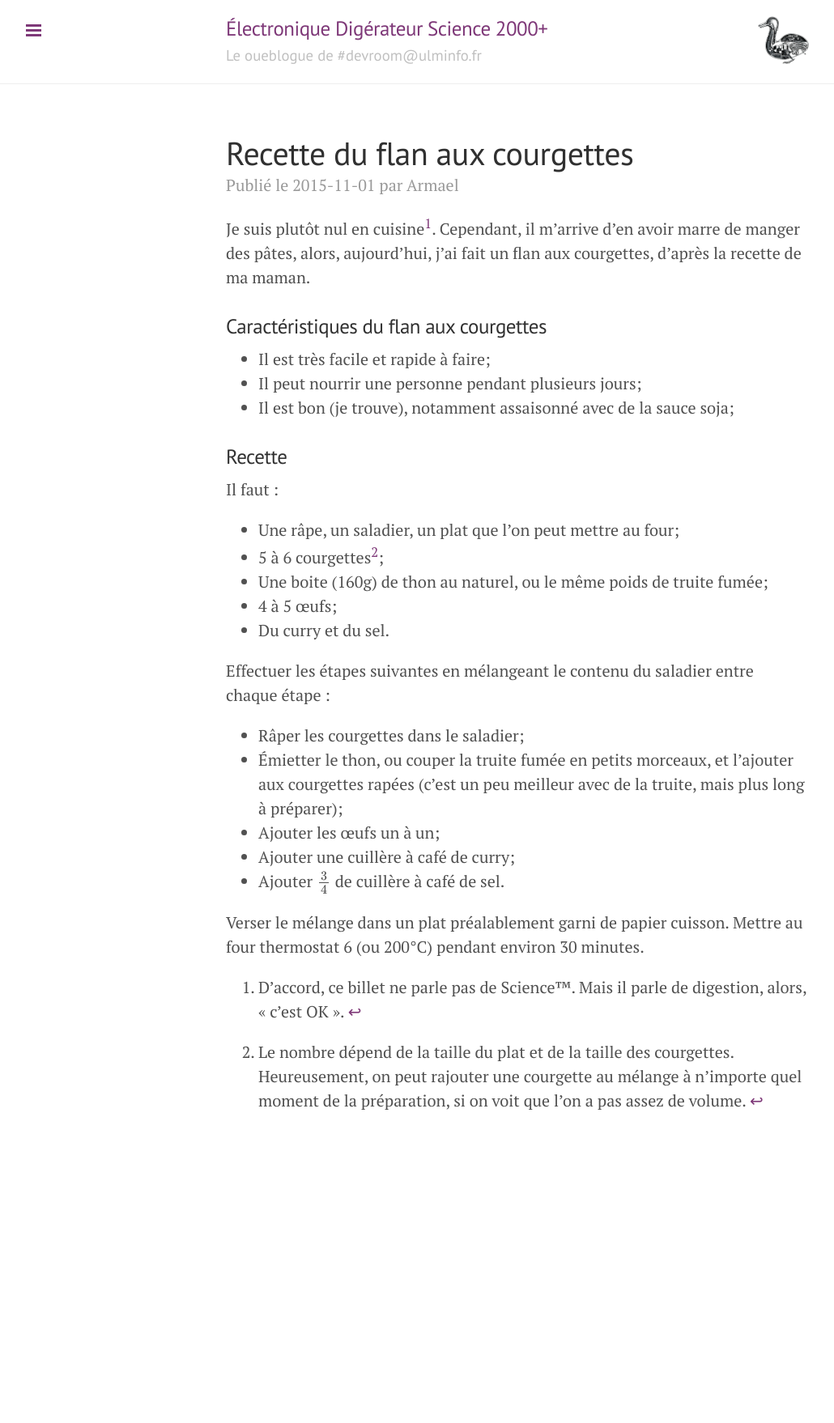
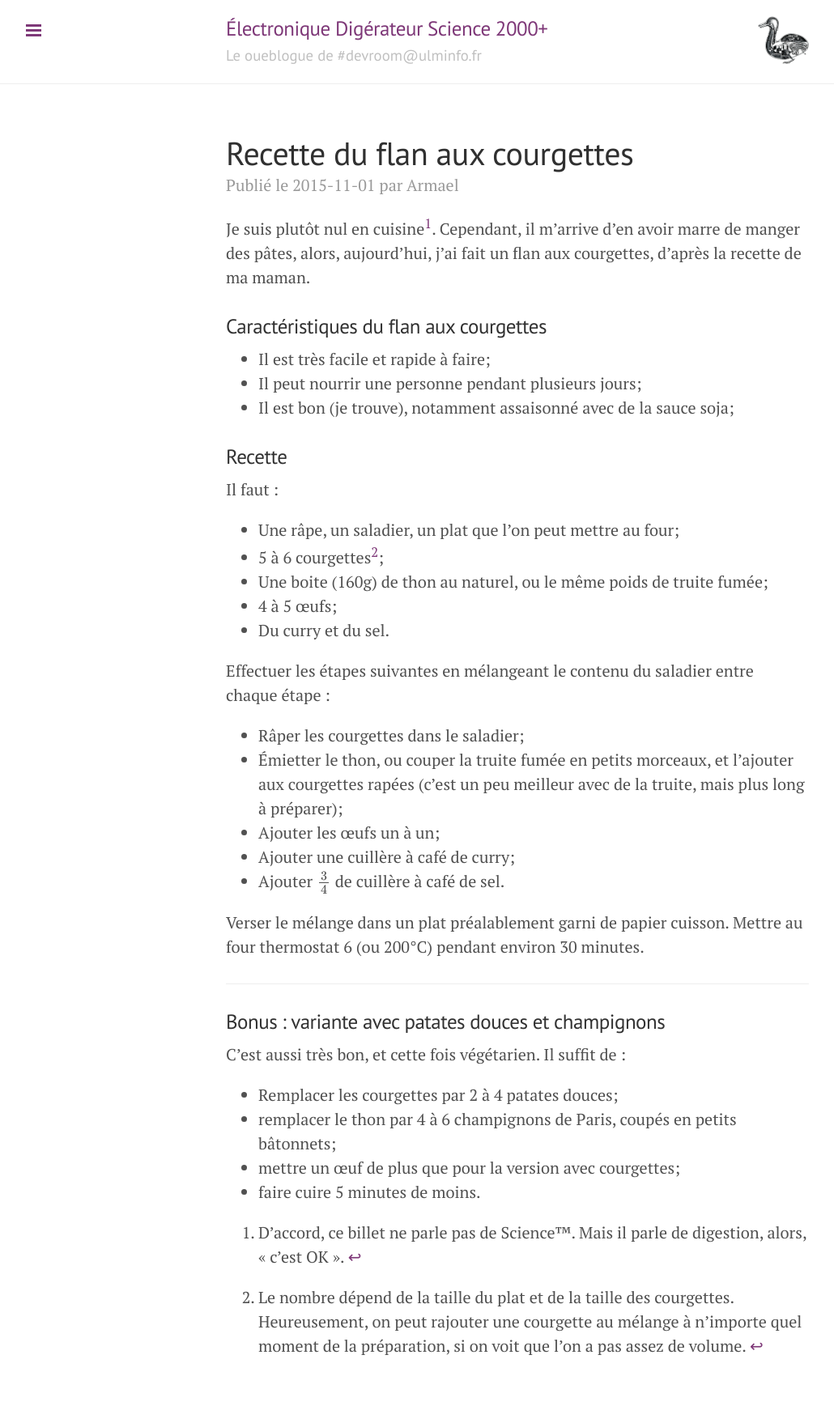
Before and after one commit to electronicdigeratorscience2000plus/electronicdigeratorscience2000plus.github.io, a Jekyll site: the page built from _posts/2015-11-01-flan-courgettes.md, in a window 1280 px wide. Shown: the whole page at 81% size, without its empty margins (1-1031 px from the left). Built offline with Jekyll 4.4.1, drawn with Linux system fonts in a browser that asks for light colours; formulas are drawn with MathJax 3; a script that is not in the unit is left out; before the commit the page ends 1455 px from its top, so only the background shows below that.

Commit message:
Bonus : variante du flan aux courgettes, avec patates douces & champignons

```diff
--- a/_posts/2015-11-01-flan-courgettes.md
+++ b/_posts/2015-11-01-flan-courgettes.md
@@ -38,6 +38,17 @@ Effectuer les étapes suivantes en mélangeant le contenu du saladier entre chaq
 Verser le mélange dans un plat préalablement garni de papier cuisson. Mettre au
 four thermostat 6 (ou 200°C) pendant environ 30 minutes.
 
+---------------------
+
+### Bonus : variante avec patates douces et champignons
+
+C'est aussi très bon, et cette fois végétarien. Il suffit de :
+
+- Remplacer les courgettes par 2 à 4 patates douces;
+- remplacer le thon par 4 à 6 champignons de Paris, coupés en petits bâtonnets;
+- mettre un œuf de plus que pour la version avec courgettes;
+- faire cuire 5 minutes de moins.
+
 [^1]: D'accord, ce billet ne parle pas de Science™. Mais il parle de digestion,
       alors, « c'est OK ».
 
```
